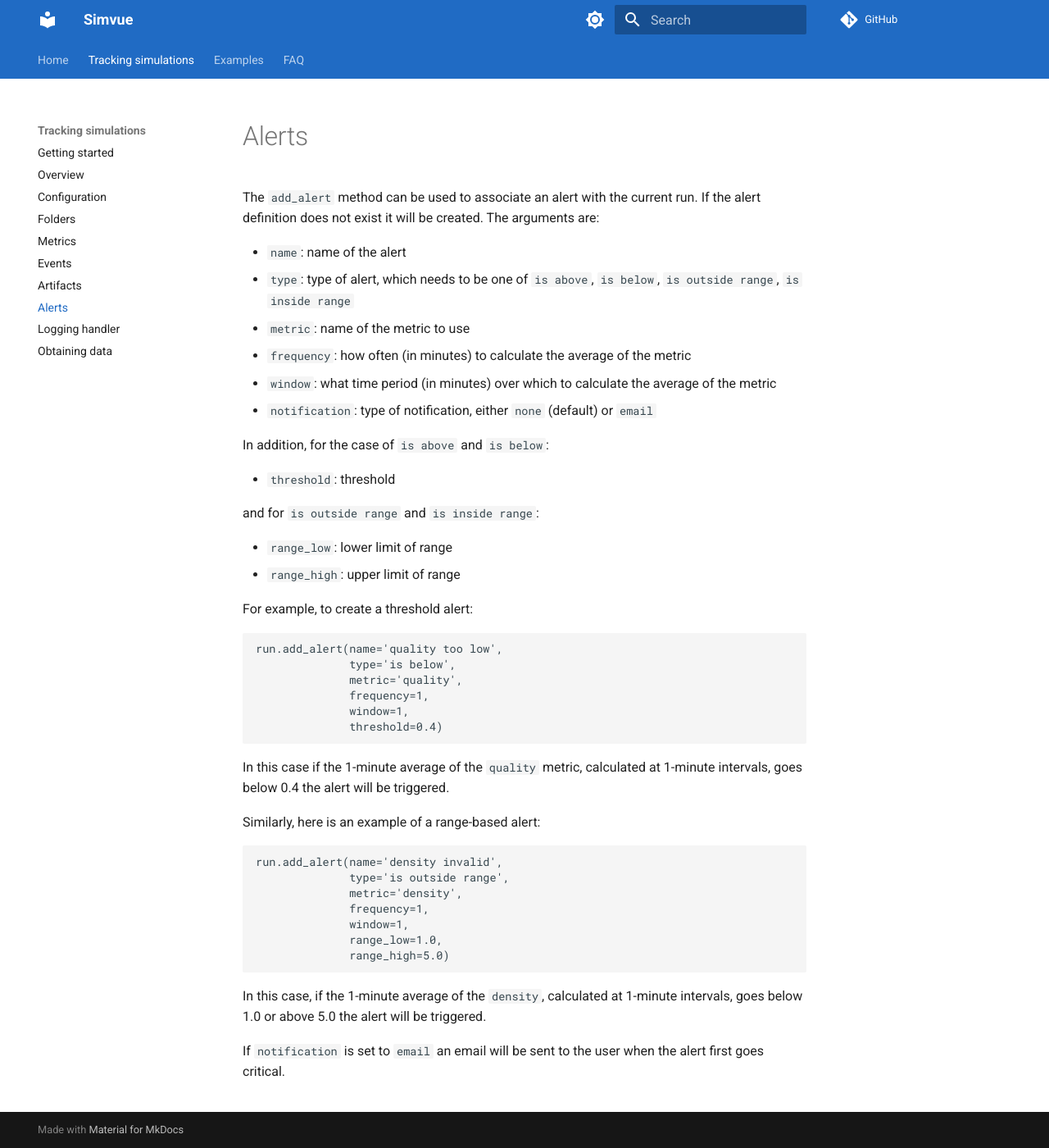
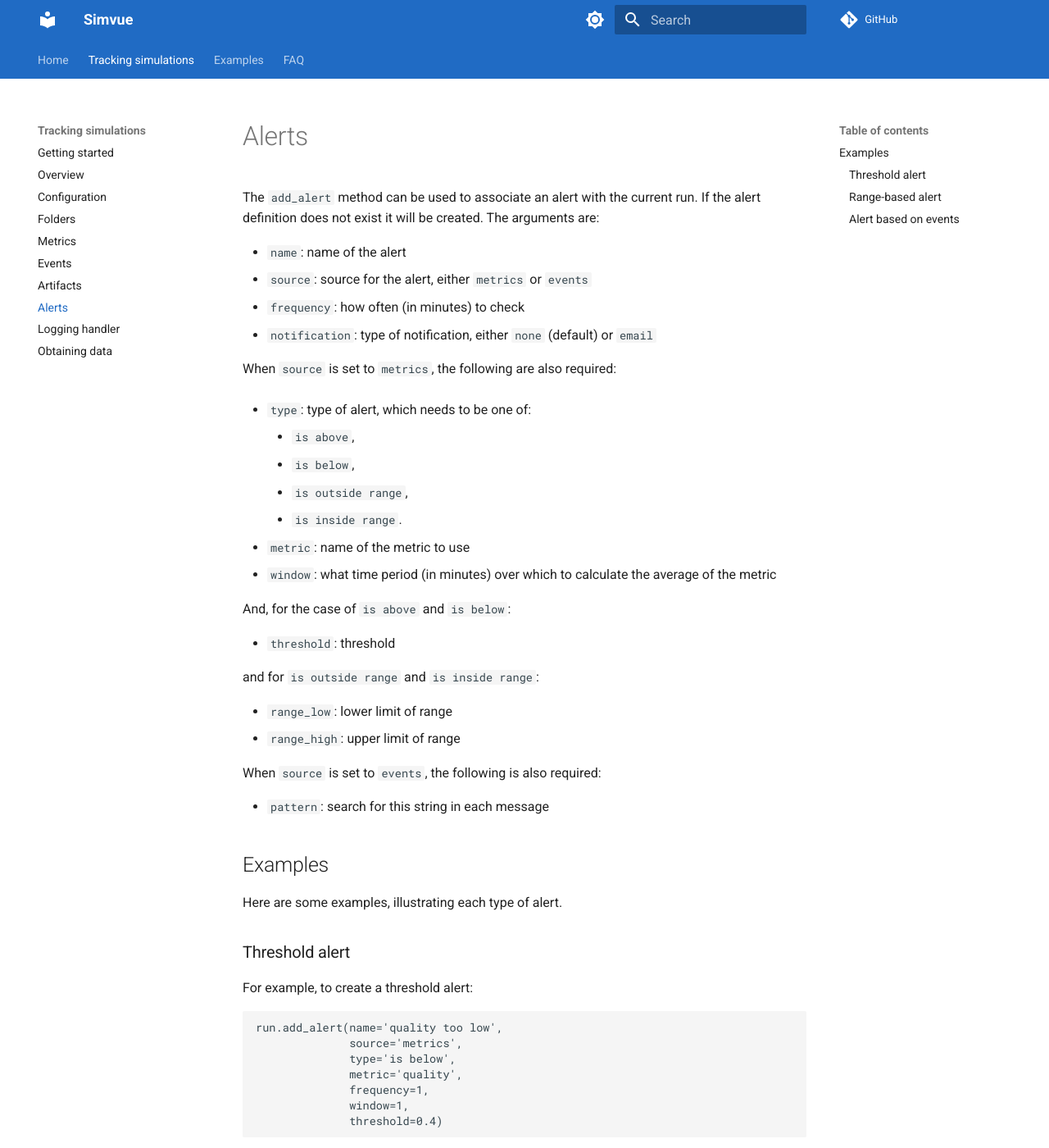
Before and after one commit to simvue-io/docs, an MkDocs documentation site: the page built from docs/python-client/alerts.md, in a window 1280 px wide and 1400 px high. Shown: the whole window at 82% size. Built offline with MkDocs 1.6.1 and Material for MkDocs 9.7.7, drawn with Linux system fonts in a browser that asks for light colours; some of the changed text lies outside the part shown.

Commit message:
Update alerts

````diff
--- a/docs/python-client/alerts.md
+++ b/docs/python-client/alerts.md
@@ -4,13 +4,23 @@ The `add_alert` method can be used to associate an alert with the current run. I
 be created. The arguments are:
 
  * `name`: name of the alert
- * `type`: type of alert, which needs to be one of `is above`, `is below`, `is outside range`, `is inside range`
- * `metric`: name of the metric to use
- * `frequency`: how often (in minutes) to calculate the average of the metric
- * `window`: what time period (in minutes) over which to calculate the average of the metric
+ * `source`: source for the alert, either `metrics` or `events`
+ * `frequency`: how often (in minutes) to check
  * `notification`: type of notification, either `none` (default) or `email`
 
-In addition, for the case of `is above` and `is below`:
+When `source` is set to `metrics`, the following are also required:
+
+ - `type`: type of alert, which needs to be one of:
+
+    * `is above`,
+    * `is below`,
+    * `is outside range`,
+    * `is inside range`.
+
+ - `metric`: name of the metric to use
+ - `window`: what time period (in minutes) over which to calculate the average of the metric
+
+And, for the case of `is above` and `is below`:
 
  * `threshold`: threshold
 
@@ -19,9 +29,20 @@ and for `is outside range` and `is inside range`:
  * `range_low`: lower limit of range
  * `range_high`: upper limit of range
 
+When `source` is set to `events`, the following is also required:
+
+* `pattern`: search for this string in each message
+
+## Examples
+
+Here are some examples, illustrating each type of alert.
+
+### Threshold alert
+
 For example, to create a threshold alert:
 ```
 run.add_alert(name='quality too low',
+              source='metrics',
               type='is below',
               metric='quality',
               frequency=1,
@@ -30,16 +51,30 @@ run.add_alert(name='quality too low',
 ```
 In this case if the 1-minute average of the `quality` metric, calculated at 1-minute intervals, goes below 0.4 the alert will be triggered.
 
+### Range-based alert
+
 Similarly, here is an example of a range-based alert:
 ```
 run.add_alert(name='density invalid',
+              source='metrics',
               type='is outside range',
               metric='density',
+              frequency=2,
+              window=2,
+              range_low=1.0,
+              range_high=5.0,
+              notification='email')
+```
+In this case, if the 2-minute average of the `density`, calculated at 2-minute intervals, goes below 1.0 or above 5.0 the alert will be triggered.
+Here we set `notification` to `email`, so that an email will be sent to the user when the alert first goes critical.
+
+### Alert based on events
+
+Finally, in this example we trigger an alert if the string `error` appears in an event message and send an email when this first happens:
+```
+run.add_alert(name='error detector',
+              source='events',
               frequency=1,
-              window=1,
-              range_low=1.0,
-              range_high=5.0)
+              pattern='error',
+              notification='email')
 ```
-In this case, if the 1-minute average of the `density`, calculated at 1-minute intervals, goes below 1.0 or above 5.0 the alert will be triggered.
-
-If `notification` is set to `email` an email will be sent to the user when the alert first goes critical.
````
